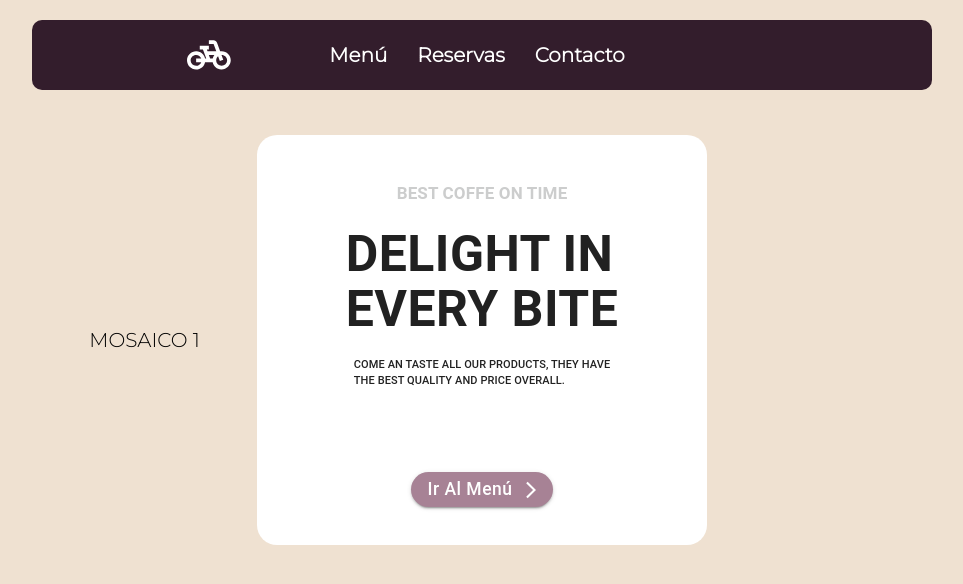
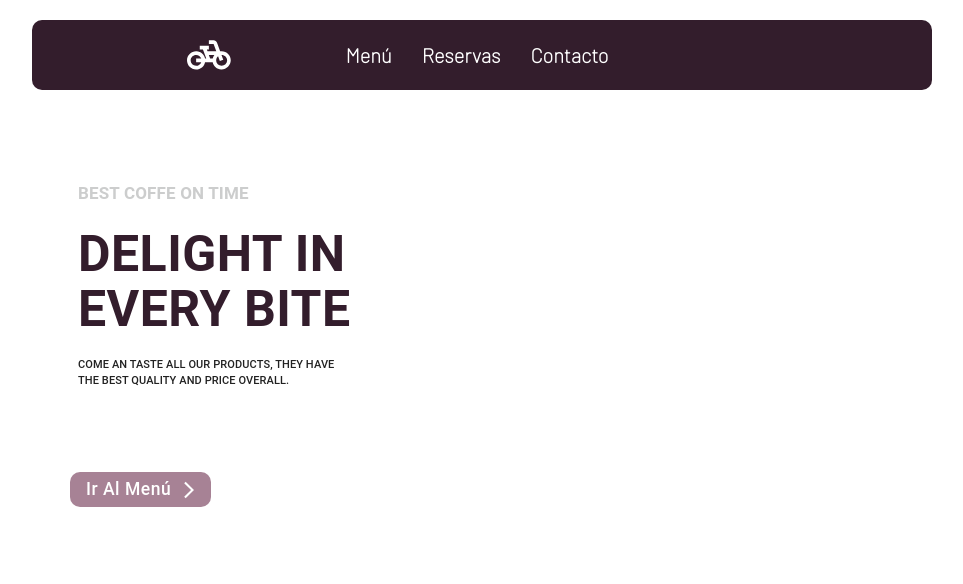
Before and after one commit to RickBm400/proyecto-restaurante-menu, a React (Vite) app: page / in a window 1280 px wide. Shown: the top 584 px of the page, without its empty margins (158-1121 px from the left). Built offline with nearby package versions, Linux system fonts and the light colour scheme.

Commit message:
fix: home page modified
+color palete first options
+ new routes added
+ home card component modified

```diff
--- a/src/components/Landing/HomeCard.jsx
+++ b/src/components/Landing/HomeCard.jsx
@@ -30,18 +30,12 @@ export default function HomeCard() {
     return (
         <Grid container>
             <Grid item
-            xs={12}
-            md={3}
-            sx={gridStyle}>
-                MOSAICO 1
-            </Grid>
-            <Grid item
                 xs={12}
-                md={6}
+                md={5}
                 sx={gridStyle}
             >
-                <Card sx={{ ...cardStyle, padding: '30px', justifyContent: 'space-between', alignItems: 'center', borderRadius: '20px'}} elevation={0}>
-                    <CardContent sx={{display: 'flex', flexDirection: 'column', alignItems: 'center'}}>
+                <Card sx={{ ...cardStyle, padding: '30px', justifyContent: 'space-between', borderRadius: '20px'}} elevation={0}>
+                    <CardContent >
                         <Typography sx={
                             {
                                 textTransform: 'uppercase',
@@ -58,7 +52,8 @@ export default function HomeCard() {
                                 fontSize: '50px',
                                 fontWeight: '700',
                                 lineHeight: '55px',
-                                paddingY: '20px'
+                                paddingY: '20px',
+                                color: colors.primary
                             }
                         }>
                             Delight in <br/> every bite
@@ -67,7 +62,7 @@ export default function HomeCard() {
                             {
                                 fontSize: '11px',
                                 fontWeight: '500',
-                                textTransform: 'uppercase'
+                                textTransform: 'uppercase',
                             }
                         }>
                             Come an taste all our products, they have <br /> the best quality and price overall.
@@ -76,13 +71,17 @@ export default function HomeCard() {
                     <CardActions>
                         <Button
                             variant="contained"
-                            elevation={0}
+                            disableElevation
+                            disableRipple
                             sx={
                                 {
                                     backgroundColor: colors.buttons,
                                     textTransform: 'capitalize',
-                                    borderRadius: '20px',
-                                    height: '35px'
+                                    borderRadius: '10px',
+                                    height: '35px',
+                                    '&:hover' :{
+                                        backgroundColor: colors.buttonsHover
+                                    }
                                 }
                             }
                             endIcon={<ArrowForwardIosIcon fontSize="10" />}
@@ -92,7 +91,7 @@ export default function HomeCard() {
                     </CardActions>
                 </Card>
             </Grid>
-            <Grid item xs={12} md={3} sx={gridStyle}>
+            <Grid item xs={12} md={7} sx={gridStyle}>
 
             </Grid>
         </Grid>
--- a/src/constants/colorPalete.js
+++ b/src/constants/colorPalete.js
@@ -2,5 +2,6 @@ export  const colors = {
     primary: '#331D2C',
     secondary: '#3F2E3E',
     buttons: '#A78295',
+    buttonsHover: '#745a67',
     background: '#EFE1D1'
 }
--- a/src/router/index.jsx
+++ b/src/router/index.jsx
@@ -12,6 +12,12 @@ export const router = createBrowserRouter([
                 element: <HomePage/>
             },
             {
+                path: '/menu'
+            },
+            {
+                path: '/reservation'
+            },
+            {
                 path: "/contact",
                 element: <About/>
             }
--- a/src/style/App.css
+++ b/src/style/App.css
@@ -1,11 +1,11 @@
 @import url('https://fonts.googleapis.com/css2?family=Montserrat:wght@300&display=swap');
+@import url('https://fonts.googleapis.com/css2?family=Barlow:wght@100&family=Montserrat:wght@300&display=swap');
 
 * {
-    font-family: 'Montserrat', sans-serif;
+    font-family: 'Barlow', sans-serif;
     font-size: 20px;
 }
 
 body {
-    background-color: #EFE1D1;
     margin: 500px;
 }
```
